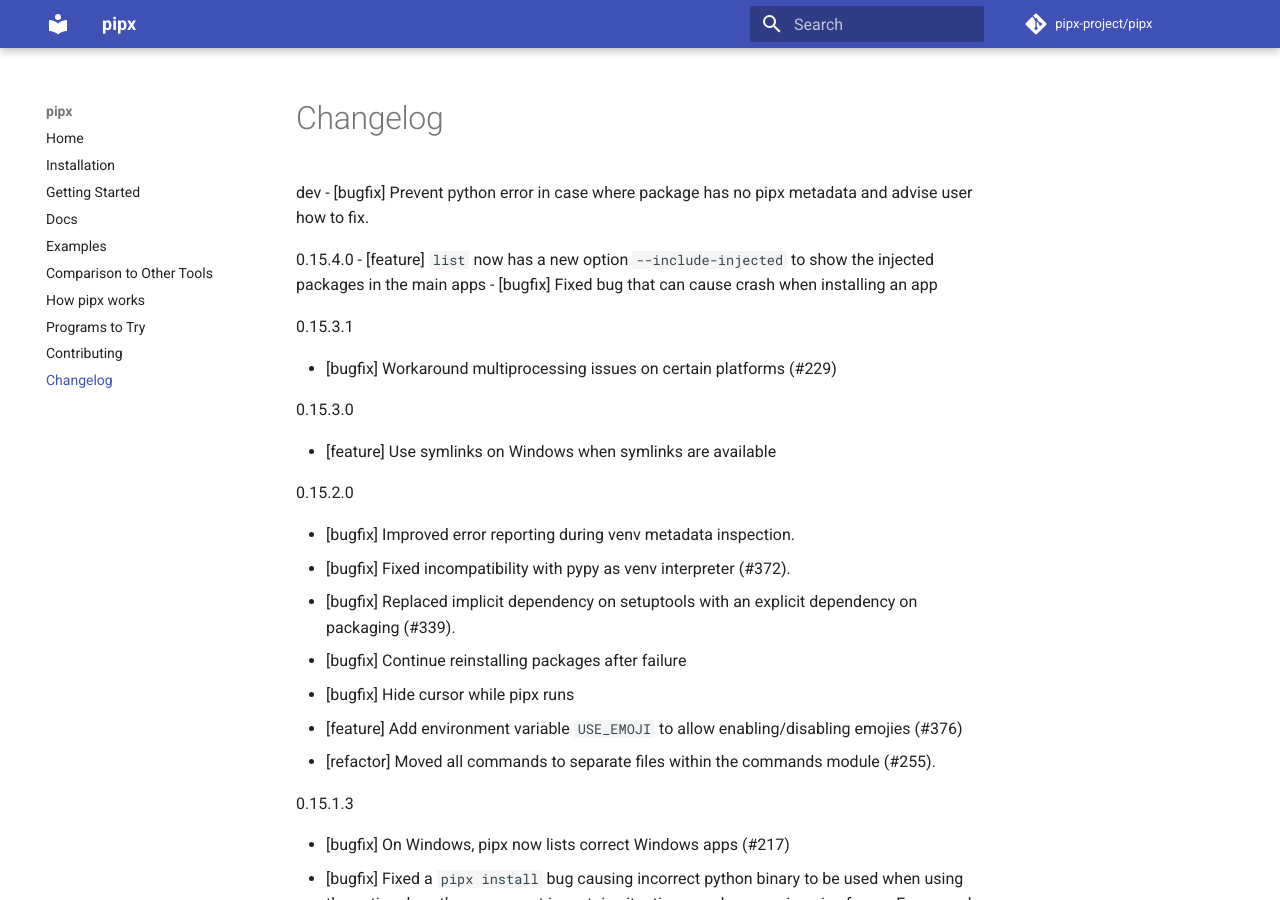
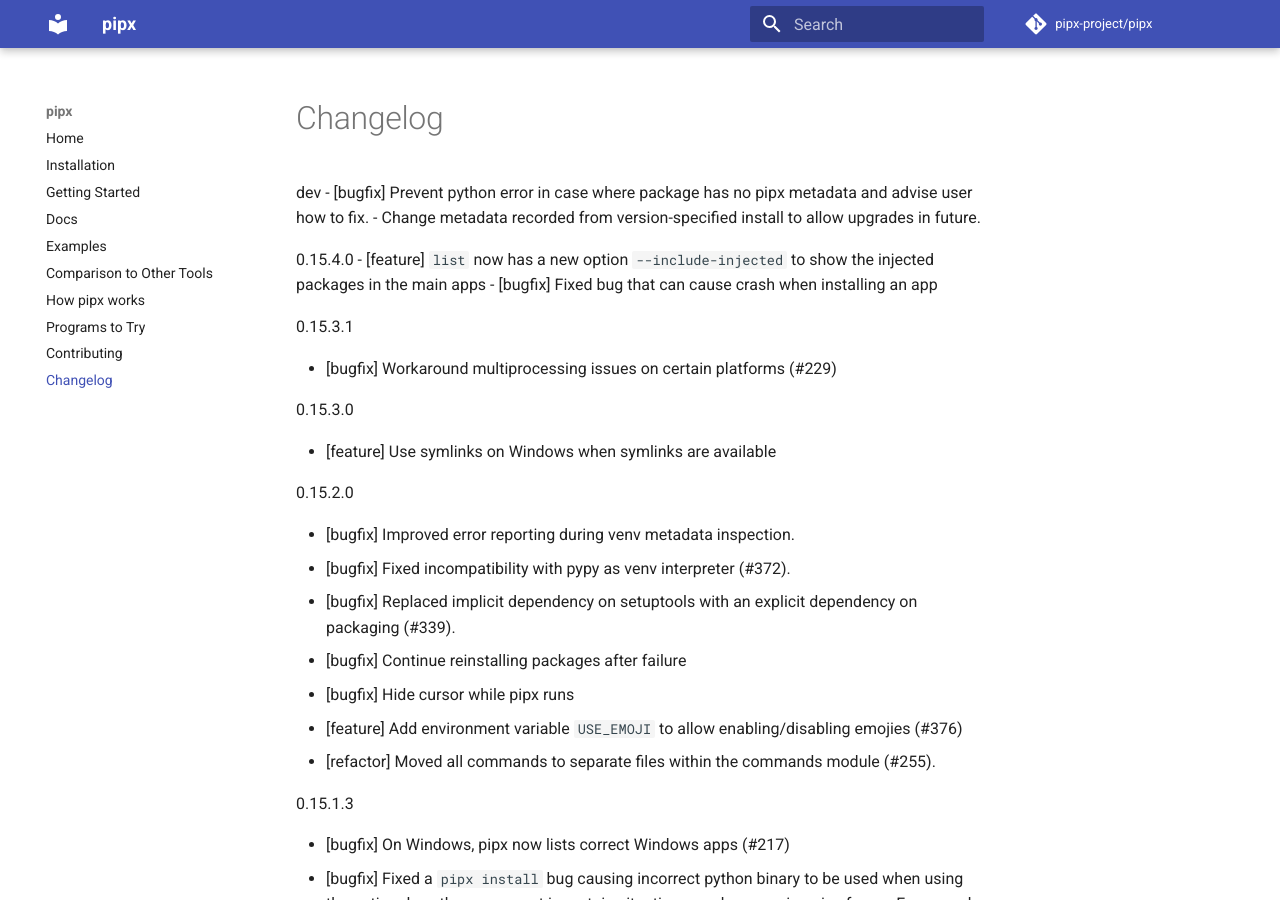
Before and after one commit to pypa/pipx, an MkDocs documentation site: the page built from docs/changelog.md, in a window 1280 px wide and 900 px high. Built offline with MkDocs 1.6.1 and Material for MkDocs 9.7.7, drawn with Linux system fonts in a browser that asks for light colours; comment, search, counter and statistics services are not loaded.

Commit message:
Add changelog.

```diff
--- a/docs/changelog.md
+++ b/docs/changelog.md
@@ -1,5 +1,6 @@
 dev
 - [bugfix] Prevent python error in case where package has no pipx metadata and advise user how to fix.
+- Change metadata recorded from version-specified install to allow upgrades in future.
 
 0.15.4.0
 - [feature] `list` now has a new option `--include-injected` to show the injected packages in the main apps
```
